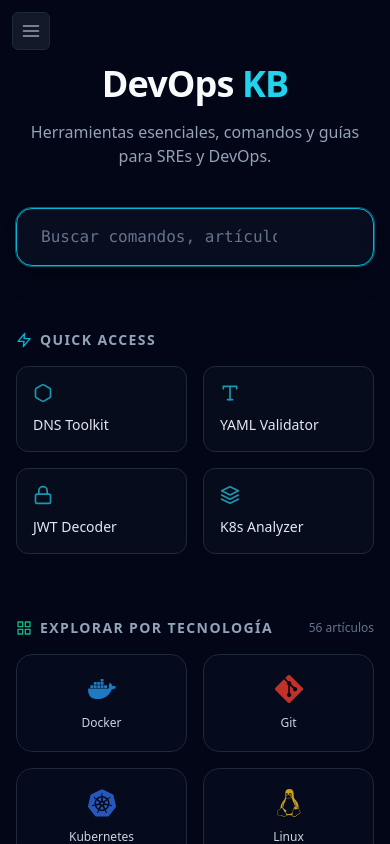
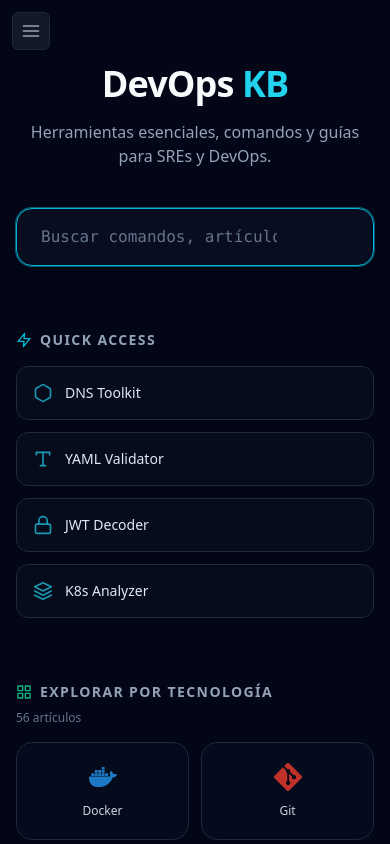
Before and after one commit to alan25593/devopskb, a Next.js app: page / in a window 390 px wide. Built offline with nearby package versions, Linux system fonts and the light colour scheme.

Commit message:
fix: mobile responsiveness for home page grids

```diff
--- a/components/SearchPage.tsx
+++ b/components/SearchPage.tsx
@@ -162,15 +162,15 @@
                   <svg xmlns="http://www.w3.org/2000/svg" width="16" height="16" viewBox="0 0 24 24" fill="none" stroke="currentColor" strokeWidth="2" strokeLinecap="round" strokeLinejoin="round" className="text-cyan-500"><polygon points="13 2 3 14 12 14 11 22 21 10 12 10 13 2"></polygon></svg>
                   Quick Access
                 </h2>
-                <div className="grid grid-cols-2 md:grid-cols-4 gap-4">
+                <div className="grid grid-cols-1 sm:grid-cols-2 md:grid-cols-4 gap-3 md:gap-4">
                   {[
                     { name: 'DNS Toolkit', path: '/tools/dns', icon: <path d="M21 16V8a2 2 0 0 0-1-1.73l-7-4a2 2 0 0 0-2 0l-7 4A2 2 0 0 0 3 8v8a2 2 0 0 0 1 1.73l7 4a2 2 0 0 0 2 0l7-4A2 2 0 0 0 21 16z"></path> },
                     { name: 'YAML Validator', path: '/tools/yaml', icon: <><polyline points="4 7 4 4 20 4 20 7"></polyline><line x1="9" y1="20" x2="15" y2="20"></line><line x1="12" y1="4" x2="12" y2="20"></line></> },
                     { name: 'JWT Decoder', path: '/tools/jwt', icon: <><rect x="3" y="11" width="18" height="11" rx="2" ry="2"></rect><path d="M7 11V7a5 5 0 0 1 10 0v4"></path></> },
                     { name: 'K8s Analyzer', path: '/tools/k8s-analyzer', icon: <><polygon points="12 2 2 7 12 12 22 7 12 2"></polygon><polyline points="2 17 12 22 22 17"></polyline><polyline points="2 12 12 17 22 12"></polyline></> }
                   ].map(tool => (
-                    <Link key={tool.path} href={tool.path} className="group relative overflow-hidden bg-slate-900/40 backdrop-blur-sm border border-slate-800 rounded-xl p-4 hover:border-cyan-500/50 hover:bg-slate-800/50 transition-all duration-300 hover:-translate-y-1 hover:shadow-lg hover:shadow-cyan-900/20">
-                      <div className="text-cyan-400 mb-3 opacity-70 group-hover:opacity-100 group-hover:scale-110 transition-all duration-300 transform origin-left">
+                    <Link key={tool.path} href={tool.path} className="group relative overflow-hidden bg-slate-900/40 backdrop-blur-sm border border-slate-800 rounded-xl p-4 hover:border-cyan-500/50 hover:bg-slate-800/50 transition-all duration-300 hover:-translate-y-1 hover:shadow-lg hover:shadow-cyan-900/20 flex items-center md:items-start md:flex-col gap-3 md:gap-0">
+                      <div className="text-cyan-400 md:mb-3 opacity-70 group-hover:opacity-100 group-hover:scale-110 transition-all duration-300 transform origin-left shrink-0">
                         <svg xmlns="http://www.w3.org/2000/svg" width="20" height="20" viewBox="0 0 24 24" fill="none" stroke="currentColor" strokeWidth="2" strokeLinecap="round" strokeLinejoin="round">
                           {tool.icon}
                         </svg>
@@ -182,14 +182,14 @@
               </section>
 
               <section>
-                <div className="flex items-center justify-between mb-4">
+                <div className="flex flex-col sm:flex-row sm:items-center justify-between mb-4 gap-2 sm:gap-0">
                   <h2 className="text-sm font-semibold text-slate-400 uppercase tracking-widest flex items-center gap-2">
                     <svg xmlns="http://www.w3.org/2000/svg" width="16" height="16" viewBox="0 0 24 24" fill="none" stroke="currentColor" strokeWidth="2" strokeLinecap="round" strokeLinejoin="round" className="text-emerald-500"><rect x="3" y="3" width="7" height="7"></rect><rect x="14" y="3" width="7" height="7"></rect><rect x="14" y="14" width="7" height="7"></rect><rect x="3" y="14" width="7" height="7"></rect></svg>
                     Explorar por Tecnología
                   </h2>
                   <span className="text-xs text-slate-500">{articles.length} artículos</span>
                 </div>
-                <div className="grid grid-cols-2 md:grid-cols-3 lg:grid-cols-6 gap-4">
+                <div className="grid grid-cols-2 sm:grid-cols-3 lg:grid-cols-6 gap-3 md:gap-4">
                   {CATEGORIES.map(cat => (
                     <button
                       key={cat.id}
```
